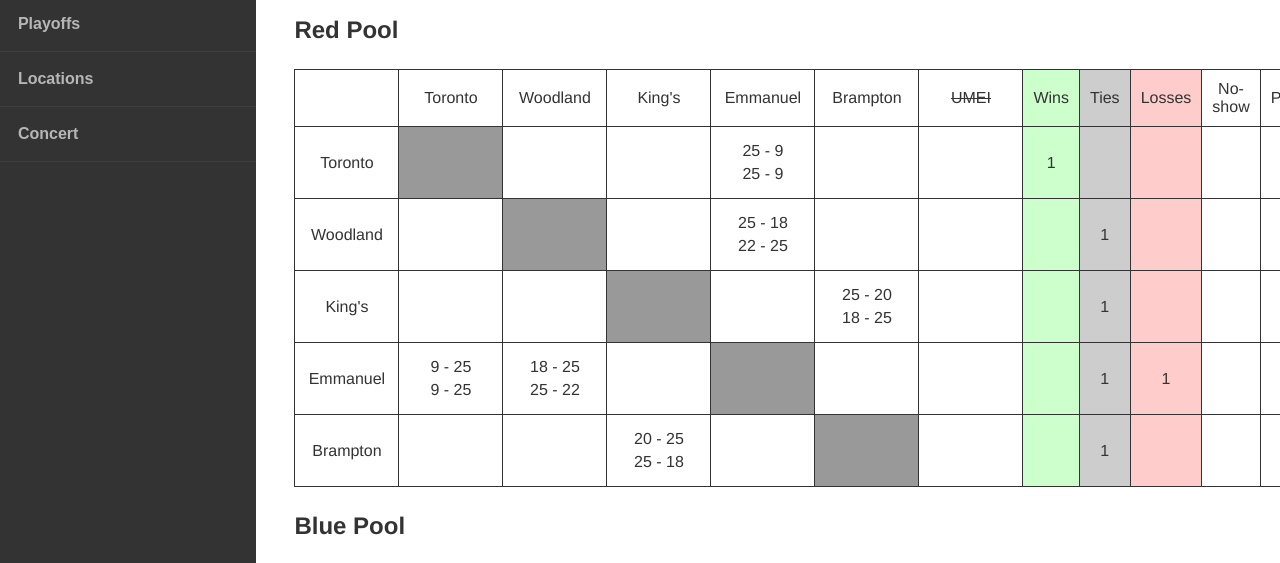
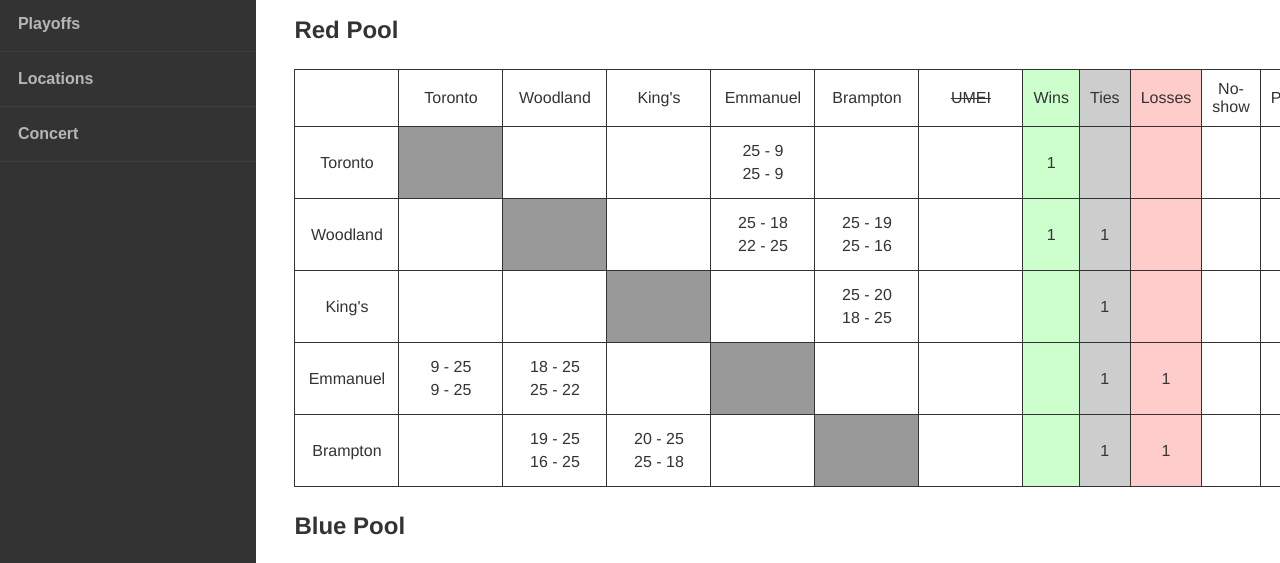
Before and after one commit to OCSSAA/OCSSAA.github.io, a plain HTML site: page results/index.html in a window 1280 px wide. Shown: the part 222-785 px from the top of the page. Drawn offline with Linux system fonts and the light colour scheme.

Commit message:
Woodland > Brampton

```diff
--- a/results/index.html
+++ b/results/index.html
@@ -101,8 +101,8 @@
 								<p></p>
 							</td>
 							<td>
-								<p></p>
-								<p></p>
+								<p>25 - 19</p>
+								<p>25 - 16</p>
 								<p></p>
 							</td>
 							<td>
@@ -110,7 +110,7 @@
 								<p></p>
 								<p></p>
 							</td>
-							<td></td>
+							<td>1</td>
 							<td>1</td>
 							<td></td>
 							<td></td>
@@ -198,8 +198,8 @@
 								<p></p>
 							</td>
 							<td>
-								<p></p>
-								<p></p>
+								<p>19 - 25</p>
+								<p>16 - 25</p>
 								<p></p>
 							</td>
 							<td>
@@ -220,7 +220,7 @@
 							</td>
 							<td></td>
 							<td>1</td>
-							<td></td>
+							<td>1</td>
 							<td></td>
 							<td></td>
 							<td></td>
```
